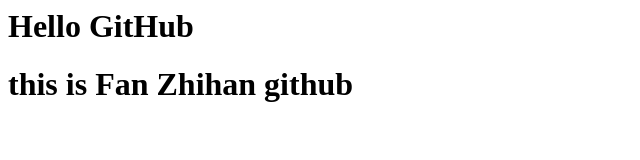
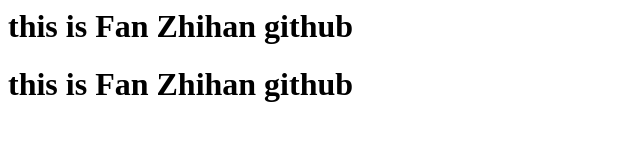
Before and after one commit to cxyfzh/cxyfzh.github.io, a plain HTML site: page index.html in a window 1280 px wide. Shown: the whole page, without its empty margins (0-640 px from the left). Drawn offline with Linux system fonts and the light colour scheme.

Commit message:
Update index.html

```diff
--- a/index.html
+++ b/index.html
@@ -1,2 +1,2 @@
-<h1>Hello GitHub</h1>
+<h1>this is Fan Zhihan github</h1>
 <h1> this is Fan Zhihan github<h1>
```
